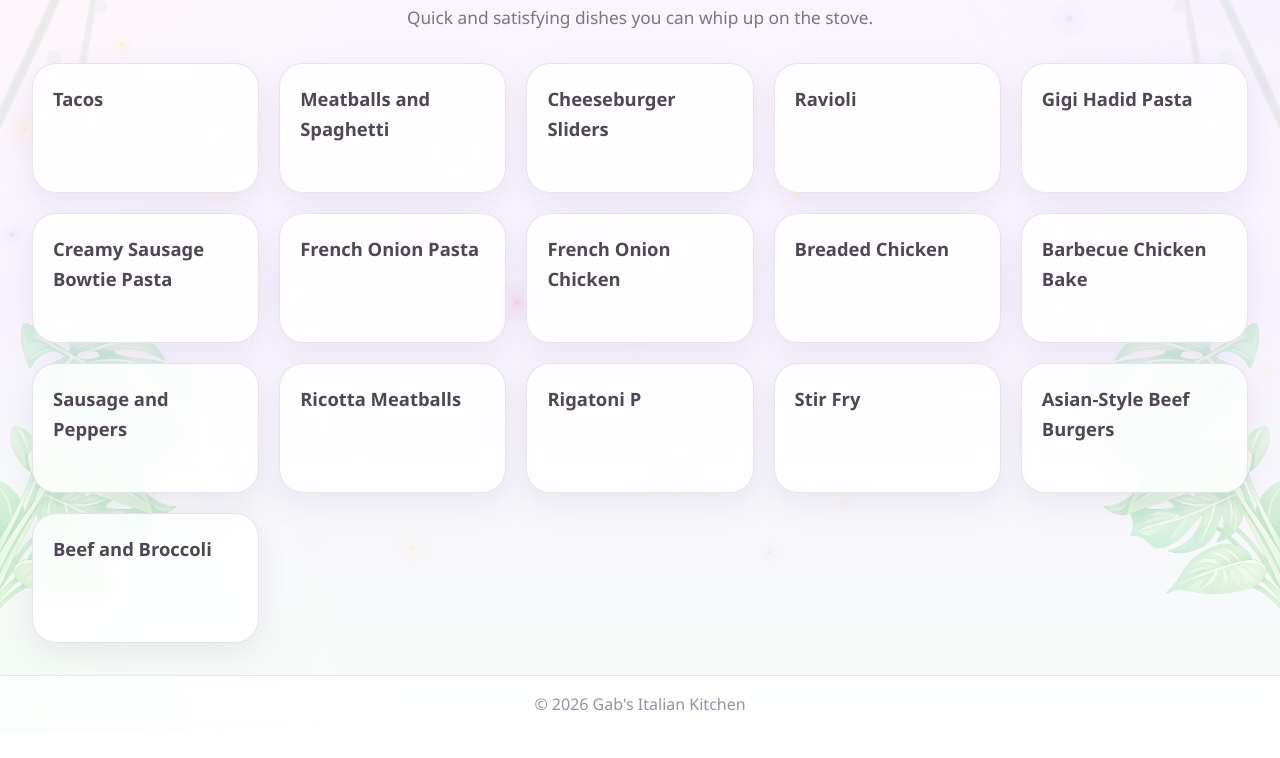
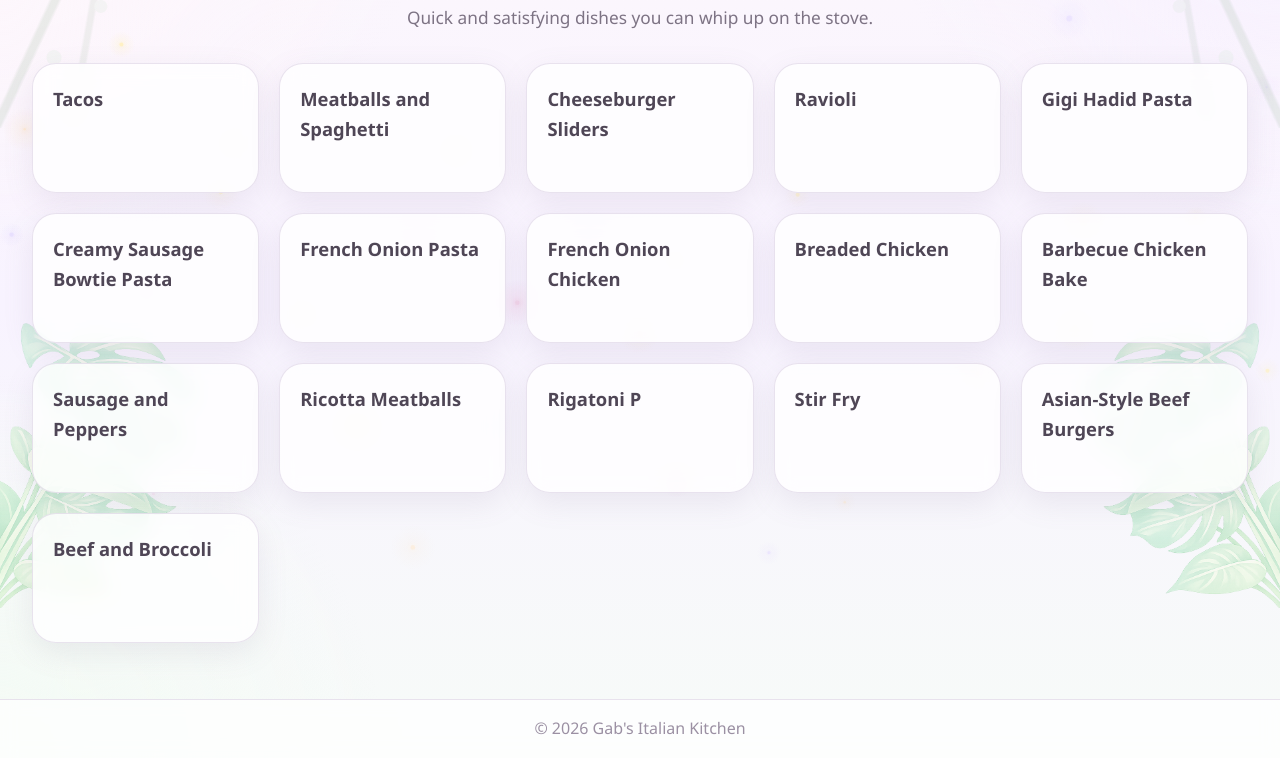
Before and after one commit to mheylmun3/recipes-website, a website: page stove.html in a window 1280 px wide. Shown: the part 192-950 px from the top of the page. Before the commit the page ends 926 px from the top, so only its background shows below. Drawn offline with nearby package versions, Linux system fonts and the light colour scheme.

Commit message:
Fix spacing between the last card and footer on all recipes page.

```diff
--- a/styles.css
+++ b/styles.css
@@ -1761,6 +1761,7 @@ header.nav-scrolled .nav-logo {
   grid-template-columns: repeat(auto-fit, minmax(220px, 1fr));
   gap: 1.25rem;
   margin-top: 2rem;
+  padding: 0 0 1.5rem;
 }
 
 .recipe-card {
```
